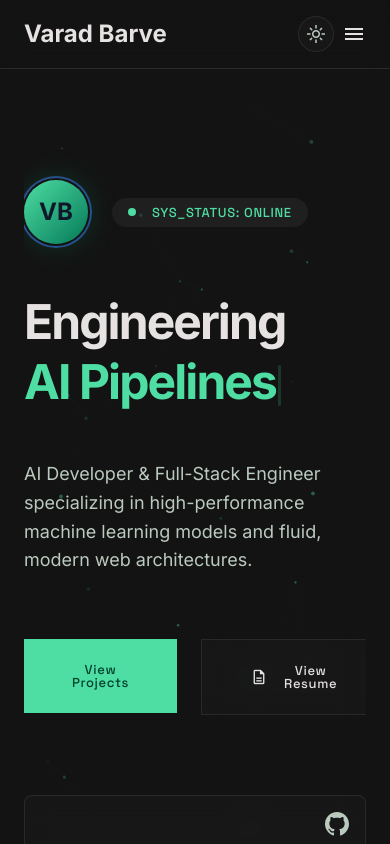
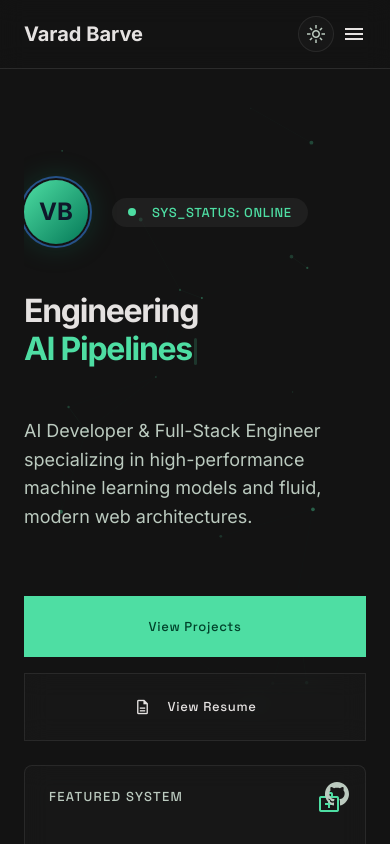
Before and after one commit to varadbarve/portfolio, a React (Vite) app: page / in a window 390 px wide. Shown: the top 844 px of the page. Built offline with nearby package versions, Linux system fonts and the light colour scheme.

Commit message:
responsive design fixes

```diff
--- a/src/components/Navbar.tsx
+++ b/src/components/Navbar.tsx
@@ -27,6 +27,18 @@ export default function Navbar() {
     // eslint-disable-next-line react-hooks/set-state-in-effect
     setMobileMenuOpen(false);
   }, [location.pathname]);
+
+  // Block body scroll when mobile menu is open
+  useEffect(() => {
+    if (mobileMenuOpen) {
+      document.body.style.overflow = "hidden";
+    } else {
+      document.body.style.overflow = "";
+    }
+    return () => {
+      document.body.style.overflow = "";
+    };
+  }, [mobileMenuOpen]);
 
   const getLinkClass = (path: string) => {
     const isActive = location.pathname === path;
@@ -91,12 +103,12 @@ export default function Navbar() {
       {mobileMenuOpen && (
         <div className="fixed inset-0 z-40 bg-background/95 backdrop-blur-sm pt-[80px] px-gutter md:hidden">
           <div className="flex flex-col space-y-lg py-xl">
-            <Link to="/projects" className="font-h3 text-h3 text-on-surface hover:text-primary transition-colors">Projects</Link>
-            <Link to="/skills" className="font-h3 text-h3 text-on-surface hover:text-primary transition-colors">Skills</Link>
-            <Link to="/resume" className="font-h3 text-h3 text-on-surface hover:text-primary transition-colors">Resume</Link>
-            <a href="mailto:varadvbarve@gmail.com" className="font-h3 text-h3 text-on-surface hover:text-primary transition-colors">Contact</a>
+            <Link to="/projects" onClick={() => setMobileMenuOpen(false)} className="font-h3 text-h3 text-on-surface hover:text-primary transition-colors">Projects</Link>
+            <Link to="/skills" onClick={() => setMobileMenuOpen(false)} className="font-h3 text-h3 text-on-surface hover:text-primary transition-colors">Skills</Link>
+            <Link to="/resume" onClick={() => setMobileMenuOpen(false)} className="font-h3 text-h3 text-on-surface hover:text-primary transition-colors">Resume</Link>
+            <a href="mailto:varadvbarve@gmail.com" onClick={() => setMobileMenuOpen(false)} className="font-h3 text-h3 text-on-surface hover:text-primary transition-colors">Contact</a>
             <div className="pt-md border-t border-outline-variant/30">
-              <Link to="/resume" className="inline-flex items-center justify-center px-lg py-md bg-primary text-[#0f172a] rounded-DEFAULT font-mono-label text-mono-label">
+              <Link to="/resume" onClick={() => setMobileMenuOpen(false)} className="inline-flex items-center justify-center px-lg py-md bg-primary text-[#0f172a] rounded-DEFAULT font-mono-label text-mono-label">
                 Download CV
               </Link>
             </div>
--- a/src/components/TiltCard.tsx
+++ b/src/components/TiltCard.tsx
@@ -13,6 +13,7 @@ export default function TiltCard({ children, className = "", tiltDegree = 8 }: T
   const [glare, setGlare] = useState({ x: 50, y: 50, opacity: 0 });
 
   const handleMouseMove = (e: React.MouseEvent) => {
+    if (window.matchMedia("(pointer: coarse)").matches) return;
     if (!cardRef.current) return;
     const rect = cardRef.current.getBoundingClientRect();
     const x = (e.clientX - rect.left) / rect.width;
--- a/src/index.css
+++ b/src/index.css
@@ -74,6 +74,50 @@ html.light-mode {
   .data-chip {
     background-color: var(--c-chip-bg);
   }
+
+  /* Responsive typography overrides */
+  .text-h1 {
+    font-size: 32px !important;
+    line-height: 1.2 !important;
+  }
+  .text-h2 {
+    font-size: 24px !important;
+    line-height: 1.3 !important;
+  }
+  .text-h3 {
+    font-size: 20px !important;
+    line-height: 1.4 !important;
+  }
+
+  @media (min-width: 768px) {
+    .text-h1 {
+      font-size: 40px !important;
+      line-height: 1.15 !important;
+    }
+    .text-h2 {
+      font-size: 28px !important;
+      line-height: 1.2 !important;
+    }
+    .text-h3 {
+      font-size: 22px !important;
+      line-height: 1.3 !important;
+    }
+  }
+
+  @media (min-width: 1024px) {
+    .text-h1 {
+      font-size: 48px !important;
+      line-height: 1.1 !important;
+    }
+    .text-h2 {
+      font-size: 32px !important;
+      line-height: 1.2 !important;
+    }
+    .text-h3 {
+      font-size: 24px !important;
+      line-height: 1.3 !important;
+    }
+  }
 }
 
 /* Light mode fix for hardcoded dark backgrounds */
--- a/src/pages/Home.tsx
+++ b/src/pages/Home.tsx
@@ -46,7 +46,7 @@ export default function Home() {
       {/* Content Wrapper to handle centering without "black margins" */}
       <div className="max-w-[1440px] mx-auto px-gutter w-full">
         {/* Hero Section */}
-        <section className="py-xl lg:py-[120px] grid grid-cols-1 lg:grid-cols-2 gap-xl items-center relative overflow-hidden">
+        <section className="py-xl lg:py-[120px] grid grid-cols-1 lg:grid-cols-2 gap-md lg:gap-xl items-center relative overflow-hidden">
           {/* Particle Background */}
           <ParticleGrid />
 
@@ -82,24 +82,24 @@ export default function Home() {
             <p className="font-body-lg text-body-lg text-on-surface-variant max-w-xl">
               AI Developer &amp; Full-Stack Engineer specializing in high-performance machine learning models and fluid, modern web architectures.
             </p>
-            <div className="flex gap-md pt-sm">
-              <MagneticButton>
-                <Link to="/projects">
+            <div className="flex flex-col sm:flex-row gap-sm sm:gap-md pt-sm">
+              <MagneticButton className="w-full sm:w-auto">
+                <Link to="/projects" className="w-full block">
                   <motion.button
                     whileHover={{ scale: 1.05 }}
                     whileTap={{ scale: 0.95 }}
-                    className="bg-primary hover:bg-surface-tint text-on-primary-container font-mono-label text-mono-label px-lg py-md rounded-DEFAULT transition-all"
+                    className="w-full bg-primary hover:bg-surface-tint text-on-primary-container font-mono-label text-mono-label px-lg py-md rounded-DEFAULT transition-all"
                   >
                     View Projects
                   </motion.button>
                 </Link>
               </MagneticButton>
-              <MagneticButton>
-                <Link to="/resume">
+              <MagneticButton className="w-full sm:w-auto">
+                <Link to="/resume" className="w-full block">
                   <motion.button
                     whileHover={{ scale: 1.05 }}
                     whileTap={{ scale: 0.95 }}
-                    className="glass-panel text-on-surface font-mono-label text-mono-label px-lg py-md rounded-DEFAULT hover:bg-primary/10 transition-all flex items-center gap-sm"
+                    className="w-full glass-panel text-on-surface font-mono-label text-mono-label px-lg py-md rounded-DEFAULT hover:bg-primary/10 transition-all flex items-center justify-center gap-sm"
                   >
                     <span className="material-symbols-outlined text-[18px]">description</span>
                     View Resume
@@ -114,17 +114,17 @@ export default function Home() {
             variants={containerVariants}
             initial="hidden"
             animate="visible"
-            className="grid grid-cols-2 gap-sm relative z-10"
+            className="grid grid-cols-1 sm:grid-cols-2 gap-sm relative z-10"
           >
             <div className="absolute inset-0 blur-[100px] rounded-full z-0 pointer-events-none bg-primary/10"></div>
 
             <motion.div
               variants={itemVariants}
-              className="col-span-2"
+              className="col-span-1 sm:col-span-2"
             >
               <TiltCard className="h-full">
                 <div
-                  className="glass-panel glass-glow rounded-lg p-lg relative z-10 flex flex-col justify-between group cursor-pointer h-full"
+                  className="glass-panel glass-glow rounded-lg p-md sm:p-lg relative z-10 flex flex-col justify-between group cursor-pointer h-full"
                   onClick={() => window.open('https://github.com/varadbarve/MediAssist', '_blank')}
                 >
                   <a
@@ -255,7 +255,7 @@ export default function Home() {
             whileInView={{ opacity: 1, y: 0 }}
             viewport={{ once: true }}
             transition={{ duration: 0.6 }}
-            className="glass-panel rounded-xl p-lg max-w-4xl mx-auto"
+            className="glass-panel rounded-xl p-md sm:p-lg max-w-4xl mx-auto"
           >
             <div className="flex items-center justify-between mb-md">
               <div className="flex items-center gap-sm">
@@ -303,7 +303,7 @@ export default function Home() {
             whileInView={{ opacity: 1, y: 0 }}
             viewport={{ once: true }}
             transition={{ duration: 0.6 }}
-            className="glass-panel rounded-xl p-lg lg:p-[48px] max-w-5xl mx-auto grid grid-cols-1 md:grid-cols-5 gap-xl"
+            className="glass-panel rounded-xl p-md sm:p-lg md:p-xl max-w-5xl mx-auto grid grid-cols-1 md:grid-cols-5 gap-md md:gap-xl"
           >
             <div className="md:col-span-2 space-y-lg">
               <div>
@@ -349,16 +349,16 @@ export default function Home() {
                 <div className="grid grid-cols-1 sm:grid-cols-2 gap-md">
                   <div className="space-y-xs">
                     <label className="font-mono-label text-mono-label text-on-surface-variant block">Name</label>
-                    <input className="w-full bg-surface-container-low border border-surface-container-highest rounded-DEFAULT px-md py-sm text-on-surface font-mono-label text-mono-label focus:border-primary focus:ring-1 focus:ring-primary outline-none transition-all placeholder:text-surface-bright" placeholder="Your name" type="text" />
+                    <input className="w-full bg-surface-container-low border border-surface-container-highest rounded-DEFAULT px-sm py-xs md:px-md md:py-sm text-on-surface font-mono-label text-mono-label focus:border-primary focus:ring-1 focus:ring-primary outline-none transition-all placeholder:text-surface-bright" placeholder="Your name" type="text" />
                   </div>
                   <div className="space-y-xs">
                     <label className="font-mono-label text-mono-label text-on-surface-variant block">Email</label>
-                    <input className="w-full bg-surface-container-low border border-surface-container-highest rounded-DEFAULT px-md py-sm text-on-surface font-mono-label text-mono-label focus:border-primary focus:ring-1 focus:ring-primary outline-none transition-all placeholder:text-surface-bright" placeholder="name@domain.com" type="email" />
+                    <input className="w-full bg-surface-container-low border border-surface-container-highest rounded-DEFAULT px-sm py-xs md:px-md md:py-sm text-on-surface font-mono-label text-mono-label focus:border-primary focus:ring-1 focus:ring-primary outline-none transition-all placeholder:text-surface-bright" placeholder="name@domain.com" type="email" />
                   </div>
                 </div>
                 <div className="space-y-xs">
                   <label className="font-mono-label text-mono-label text-on-surface-variant block">Message</label>
-                  <textarea className="w-full bg-surface-container-low border border-surface-container-highest rounded-DEFAULT px-md py-sm text-on-surface font-mono-label text-mono-label focus:border-primary focus:ring-1 focus:ring-primary outline-none transition-all placeholder:text-surface-bright resize-none" placeholder="Tell me about your project..." rows={4}></textarea>
+                  <textarea className="w-full bg-surface-container-low border border-surface-container-highest rounded-DEFAULT px-sm py-xs md:px-md md:py-sm text-on-surface font-mono-label text-mono-label focus:border-primary focus:ring-1 focus:ring-primary outline-none transition-all placeholder:text-surface-bright resize-none" placeholder="Tell me about your project..." rows={4}></textarea>
                 </div>
                 <div className="pt-sm flex justify-end">
                   <MagneticButton>
--- a/src/pages/Projects.tsx
+++ b/src/pages/Projects.tsx
@@ -102,7 +102,7 @@ export default function Projects() {
               <div className="flex-grow w-full md:w-auto relative glass-panel rounded-lg flex items-center px-sm py-md transition-colors duration-200 focus-within:border-primary focus-within:bg-surface-container-high overflow-hidden">
                 <span className="material-symbols-outlined text-on-surface-variant mr-xs flex-shrink-0">search</span>
                 <div className="flex items-center flex-grow min-w-0">
-                  <span className="font-mono-label text-primary mr-xs opacity-70 whitespace-nowrap flex-shrink-0">grep -i "</span>
+                  <span className="hidden sm:inline font-mono-label text-primary mr-xs opacity-70 whitespace-nowrap flex-shrink-0">grep -i "</span>
                   <input
                     className="bg-transparent border-none outline-none text-on-surface font-mono-label flex-grow min-w-0 focus:ring-0 p-0 placeholder-on-surface-variant/40"
                     placeholder="Search architecture, language, or concept..."
@@ -110,7 +110,7 @@ export default function Projects() {
                     value={searchQuery}
                     onChange={(e) => setSearchQuery(e.target.value)}
                   />
-                  <span className="font-mono-label text-primary ml-xs opacity-70 whitespace-nowrap flex-shrink-0">" ./projects</span>
+                  <span className="hidden sm:inline font-mono-label text-primary ml-xs opacity-70 whitespace-nowrap flex-shrink-0">" ./projects</span>
                 </div>
               </div>
             </div>
```
Also changed, not shown: src/pages/NotFound.tsx (+5 -5 lines), src/pages/Resume.tsx (+7 -7 lines), src/pages/Skills.tsx (+15 -15 lines).
